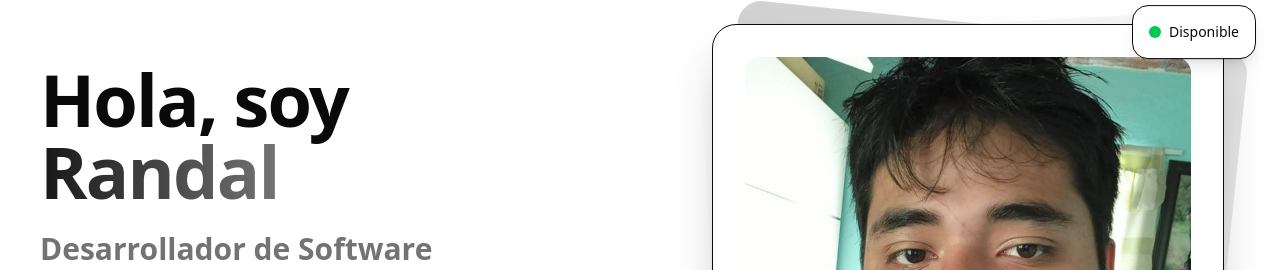
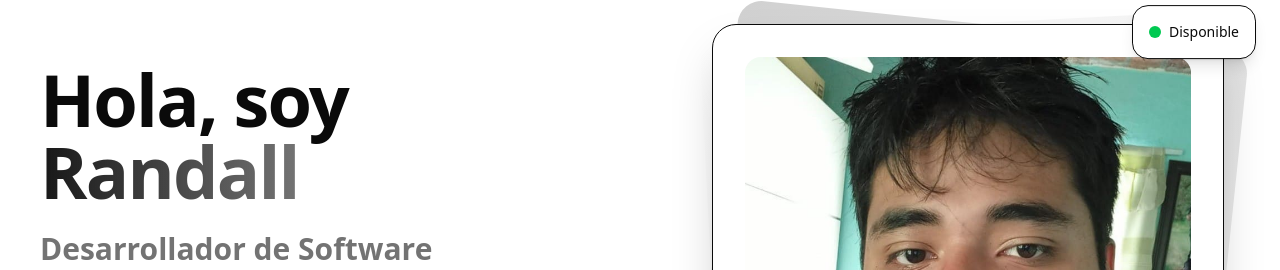
Before and after one commit to randal-web/my-portfolio, a Next.js app: page / in a window 1280 px wide. Shown: the part 233-503 px from the top of the page. Built offline with nearby package versions, Linux system fonts and the light colour scheme.

Commit message:
Update name in HeroSection

```diff
--- a/components/shared/HeroSection.jsx
+++ b/components/shared/HeroSection.jsx
@@ -23,7 +23,7 @@ export default function HeroSection() {
                             <h1 className="text-5xl md:text-7xl font-bold tracking-tight leading-none">
                                 Hola, soy{" "}
                                 <span className="bg-gradient-to-r from-primary to-primary/60 bg-clip-text text-transparent">
-                                    Randal
+                                    Randall
                                 </span>
                             </h1>
                         </FadeIn>
```
